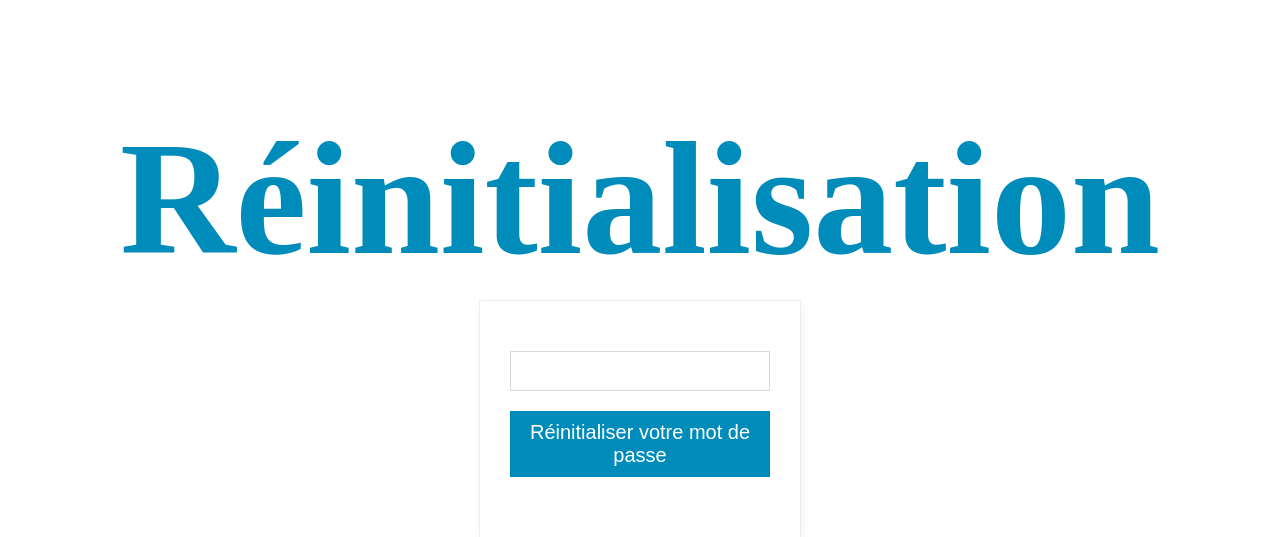
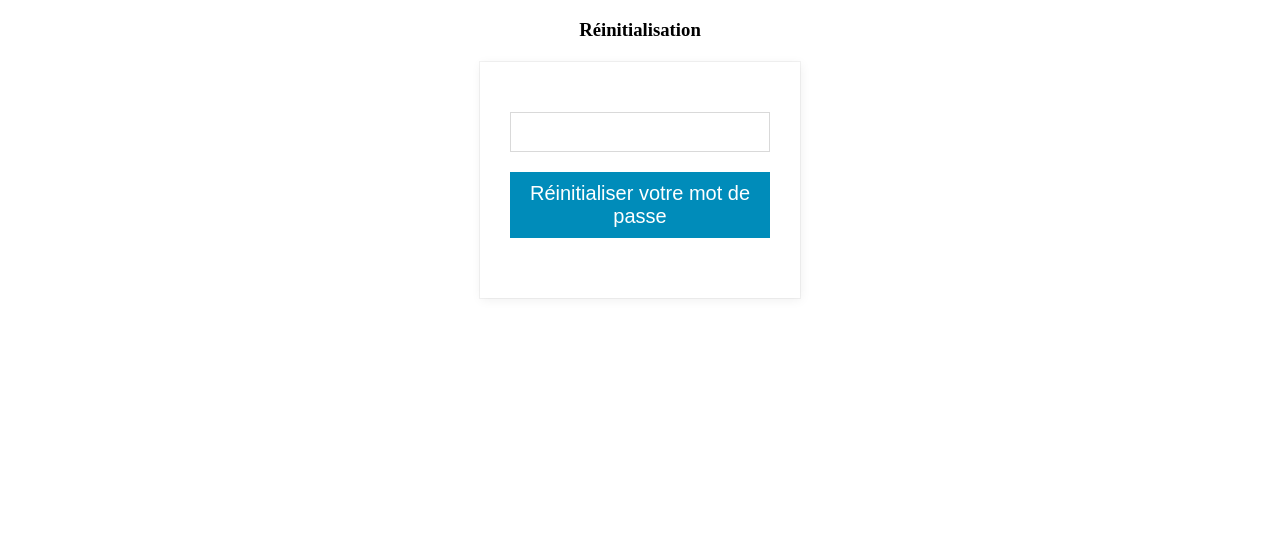
Before and after one commit to s4mking/intraFormationTrader, a Symfony app: template templates/reset_password/reset.html.twig in a window 1280 px wide. Shown: the top 537 px of the page. Run offline with Twig, Linux system fonts and the light colour scheme; the template is opened without the code that fills it, so the values that code supplies are empty; form fields are guessed from the names that the template uses; style sheets or scripts are compiled from the project's sources; some libraries are stand-ins or nearby versions.

Commit message:
last changes

```diff
--- a/assets/styles/login.css
+++ b/assets/styles/login.css
@@ -95,7 +95,14 @@ input:-webkit-autofill {
 .logo h1 {
     color: #008CBA;
     margin-bottom: -12px;
-    font-size: 10rem;
+    font-size: 8rem;
+    text-align: center;
+}
+
+.logo h2 {
+    color: #008CBA;
+    margin-bottom: -12px;
+    font-size: 4rem;
     text-align: center;
 }
 /*input[type="checkbox"] {
--- a/templates/reset_password/request.html.twig
+++ b/templates/reset_password/request.html.twig
@@ -14,7 +14,7 @@
     {{ form_errors(requestForm) }}
 
     <div class="logo text-center">
-        <h1>Réinitialisation</h1>
+        <h2>Réinitialisation</h2>
     </div>
     <div class="wrapper">
         <div class="inner-warpper text-center">
--- a/templates/reset_password/reset.html.twig
+++ b/templates/reset_password/reset.html.twig
@@ -14,7 +14,7 @@
     {{ form_errors(resetForm) }}
 
     <div class="logo text-center">
-        <h1>Réinitialisation</h1>
+        <h3>Réinitialisation</h3>
     </div>
     <div class="wrapper">
         <div class="inner-warpper text-center">
```
